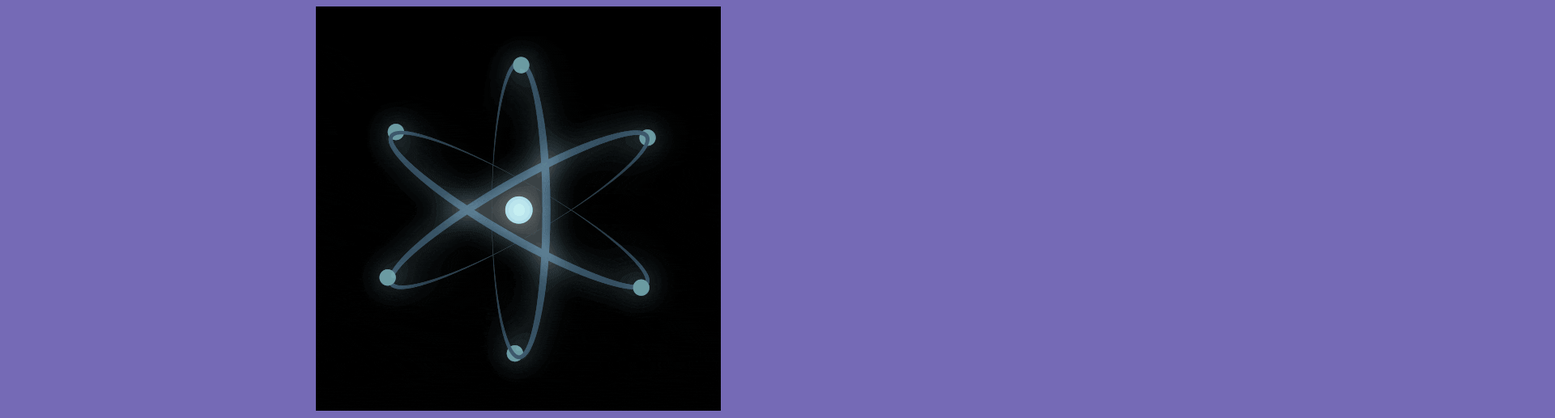
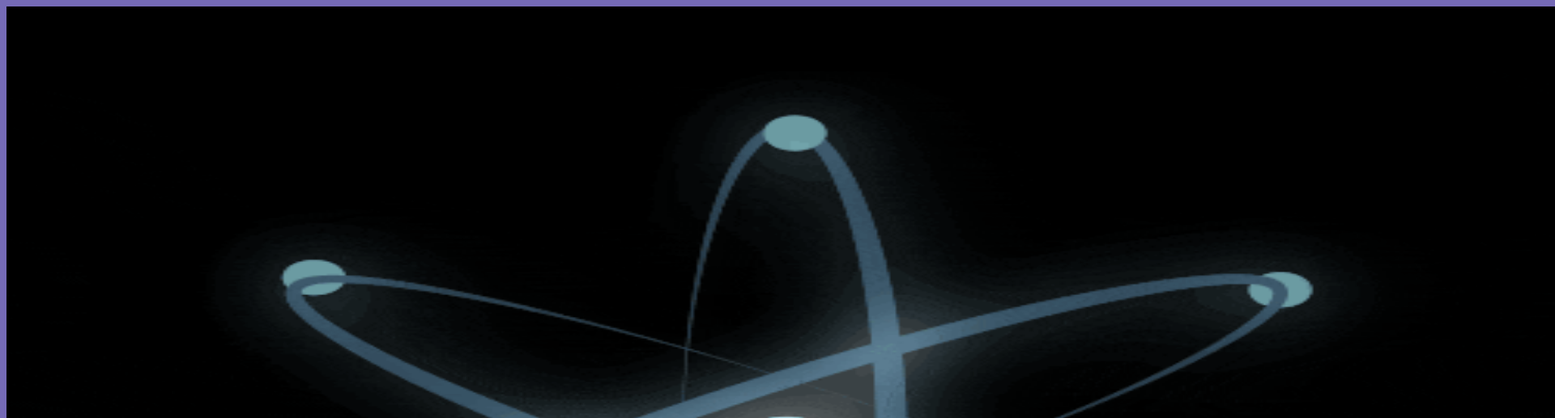
Before and after one commit to developersudipta08/My-First-Webpage, a plain HTML site: page index.html in a window 1280 px wide. Shown: the top 517 px of the page at 81% size, 1920 px wide, since content can reach past the window. Drawn offline with Linux system fonts and the light colour scheme.

Commit message:
Update index.html

```diff
--- a/index.html
+++ b/index.html
@@ -6,7 +6,7 @@
     <title>Test</title>
 </head>
 <body align="center" bgcolor="#756AB6">
- <img src="first.gif" width="500" height="500">
+ <img src="first.gif" width="1920" height="1080">
  <h1>Serach Anything 🔎</h1>
  <a href="https://www.google.co.in/">Google</a>
  <a href="https://www.youtube.com/">Youtube</a>
```
